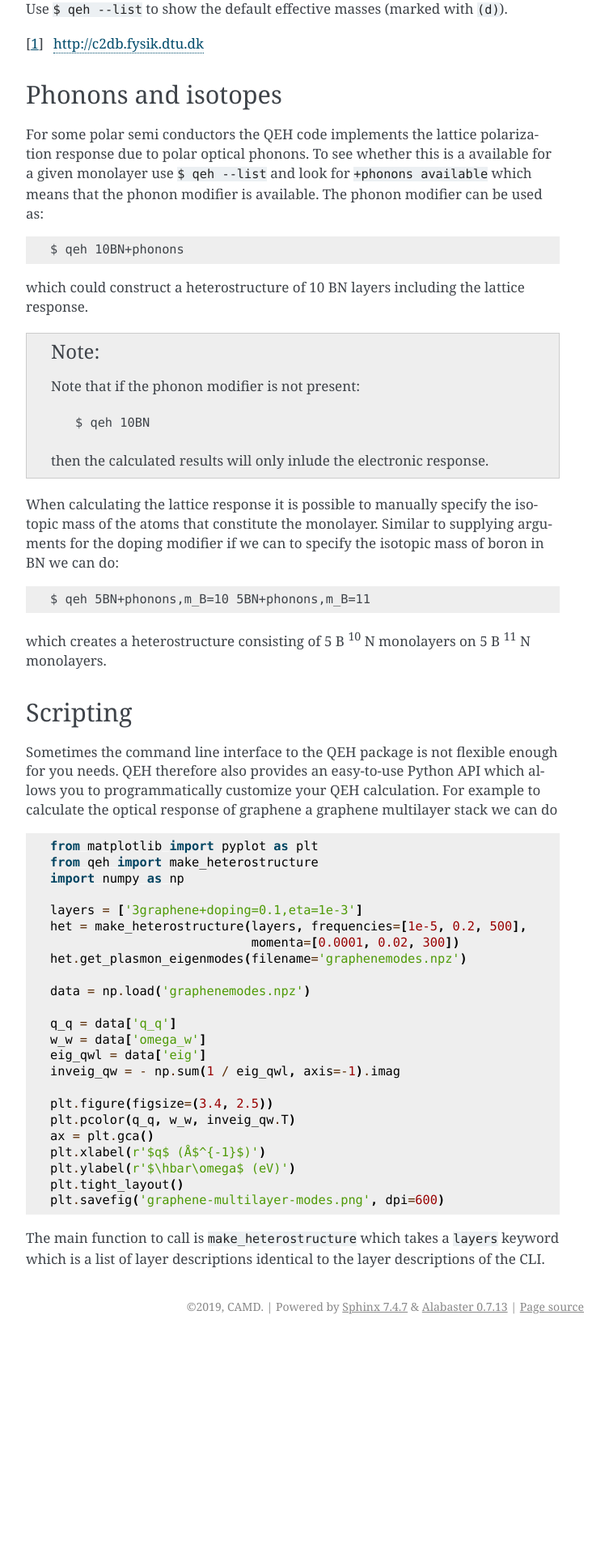
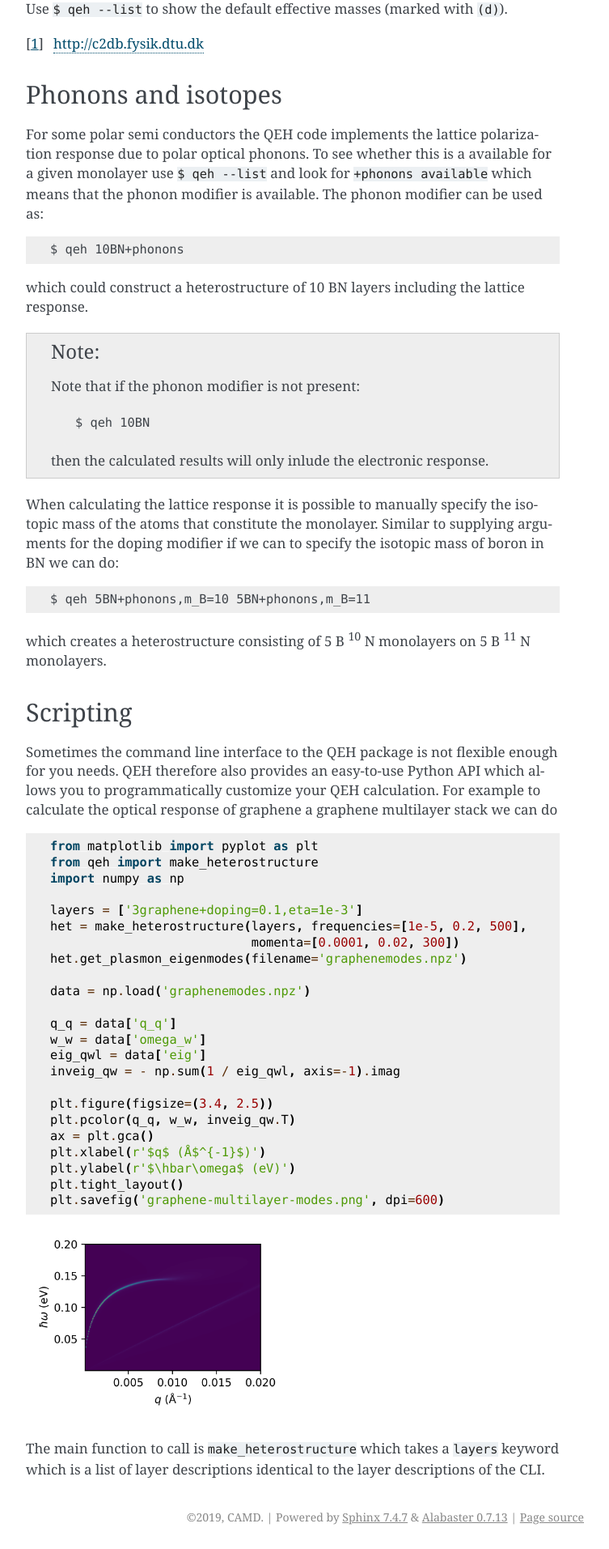
Before and after one commit to dijasila/QEH, a Sphinx documentation site: the page built from docs/gettingstarted.rst, in a window 1280 px wide. Shown: the part 2037-3950 px from the top of the page at 81% size, without its empty margins (388-1141 px from the left). Built offline with Sphinx 7.4.7, drawn with Linux system fonts in a browser that asks for light colours; before the commit the page ends 3690 px from its top, so only the background shows below that.

Commit message:
Add figure

```diff
--- a/docs/gettingstarted.rst
+++ b/docs/gettingstarted.rst
@@ -134,6 +134,9 @@ graphene a graphene multilayer stack we can do
 
 .. literalinclude:: grapheneplasmons.py
 
+.. image:: graphene-multilayer-modes.png
+   :width: 49%
+
 The main function to call is
 ``make_heterostructure`` which takes a ``layers`` keyword which is a
 list of layer descriptions identical to the layer descriptions of
```
